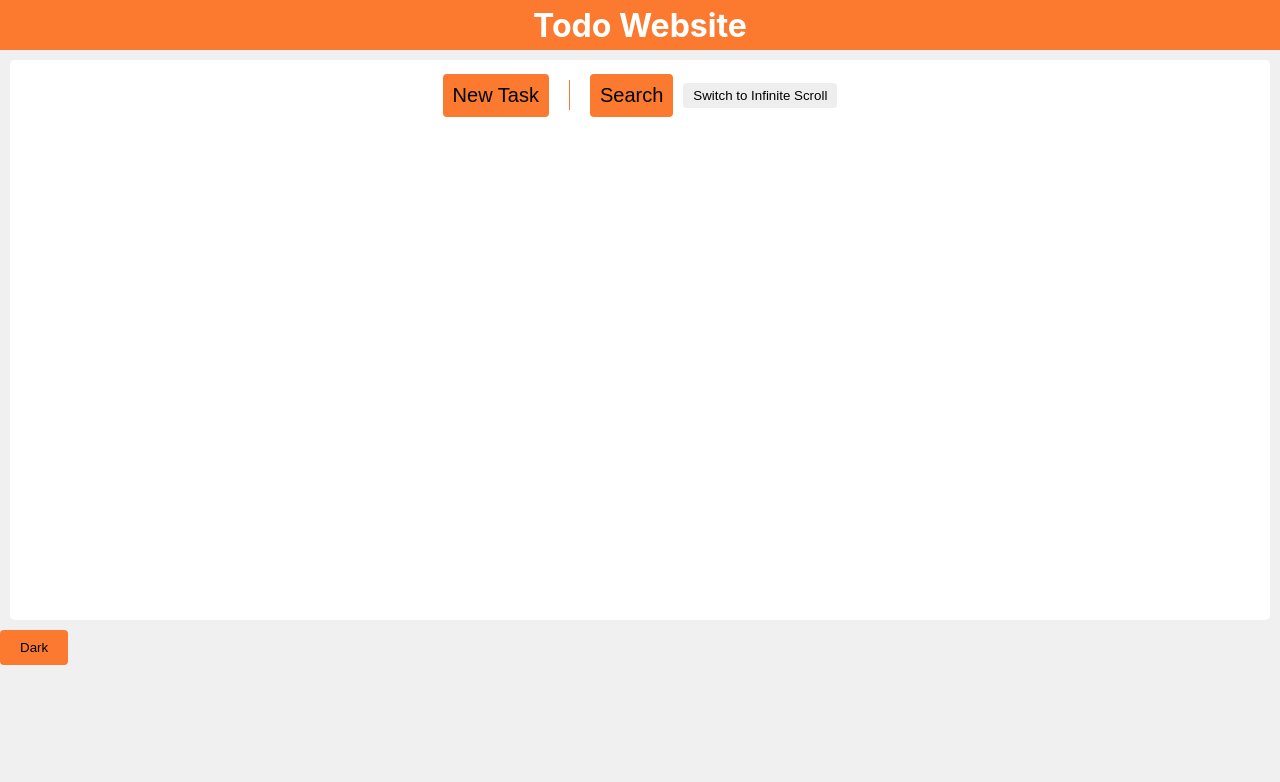
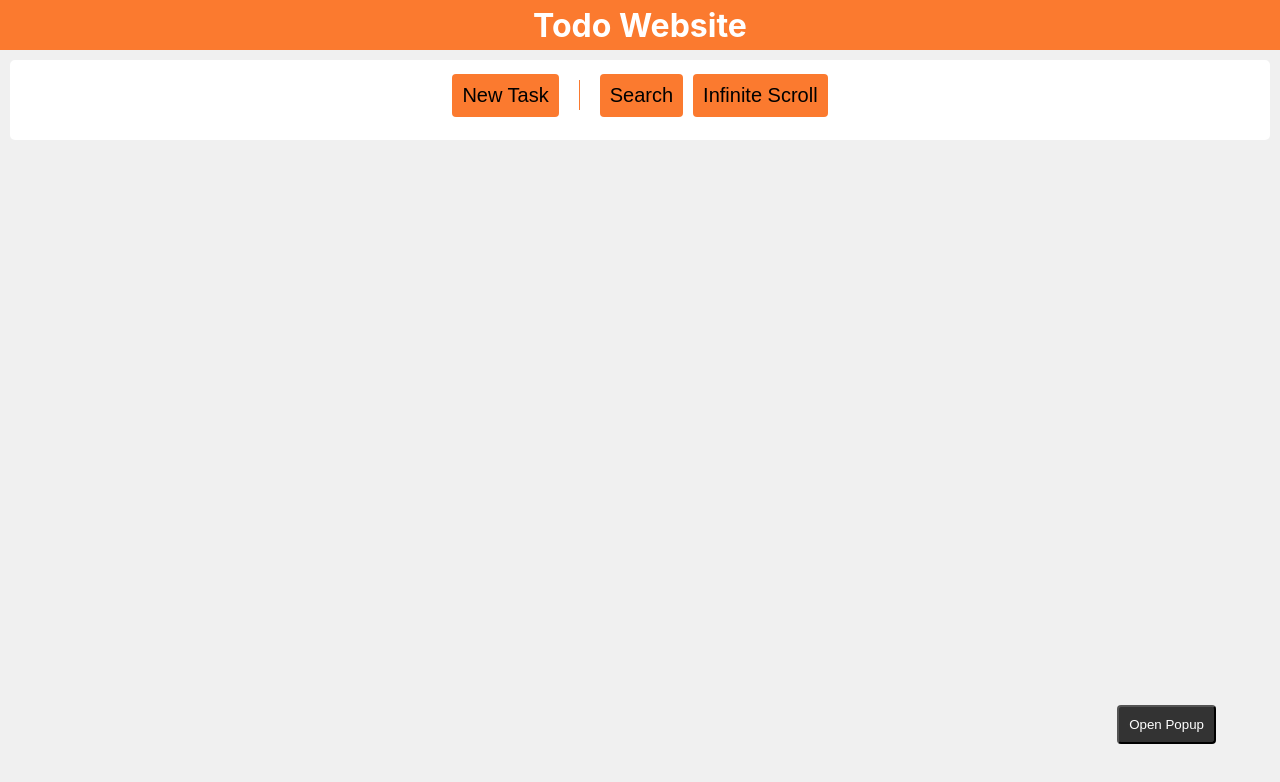
Before and after one commit to ReactApp-Fun/Todo_list-app, a React (Create React App) app: page / in a window 1280 px wide. Shown: the top 782 px of the page. Built offline with nearby package versions, Linux system fonts and the light colour scheme.

Commit message:
Last update before convert project to function component

```diff
--- a/src/App.js
+++ b/src/App.js
@@ -1,15 +1,38 @@
 import React from 'react';
 import TodoTable from './components/display_part/TodoTable';
 import ListFunction from './components/function_part/ListFunction';
+import CustomPopup from './components/display_part/CustomPopup';
+import './components/function_part/styles/function.css';
 
-const App = () => {
+class App extends React.Component {
+  constructor(props) {
+    super(props);
+    this.state = {
+      isPopupOpen: false,
+    };
+  }
+  render() {
     return (
       <div className="App">
         <TodoTable>
           <ListFunction />
         </TodoTable>
+        <button
+        onClick={() => this.setState({ isPopupOpen: true })}
+        className="popup"
+        >
+          Open Popup
+        </button>
+
+          {/* CustomPopup sử dụng portal */}
+          <CustomPopup
+            isOpen={this.state.isPopupOpen}
+            onClose={() => this.setState({ isPopupOpen: false })}
+          >
+          </CustomPopup>
       </div>
     );
   }
+}
 
 export default App;
--- a/src/components/display_part/CustomPopup.jsx
+++ b/src/components/display_part/CustomPopup.jsx
@@ -1,16 +1,41 @@
 import React from "react";
-import ReactDOM from 'react-dom'
-import '../function_part/styles/function.css'
-class CustomPopup extends React.Component{
-    render(){
-        if(!this.props.isOpen) return null
-        return ReactDOM.createPortal(
-            <div className="popup" onClick={this.props.onClick}>
+import ReactDOM from 'react-dom';
+import '../function_part/styles/function.css';
+import ThemeSwitcherFunction from '../function_part/SwitchThemeFunction';
 
-            </div>,
-            document.getElementById('popup-root')
-        )
+class CustomPopup extends React.Component {
+  constructor(props) {
+    super(props);
+    this.popupRoot = document.getElementById('popup-root');
+    this.el = document.createElement('div');
+  }
+
+  componentDidMount() {
+    if (this.popupRoot) {
+      this.popupRoot.appendChild(this.el);
     }
+  }
+
+  componentWillUnmount() {
+    if (this.popupRoot) {
+      this.popupRoot.removeChild(this.el);
+    }
+  }
+
+  render() {
+    if (!this.props.isOpen) return null;
+
+    return ReactDOM.createPortal(
+      <div className="popup-overlay" onClick={this.props.onClose}>
+        <div className="popup-content" onClick={(e) => e.stopPropagation()}>
+          <button className="popup-close" onClick={this.props.onClose}>×</button>
+          <ThemeSwitcherFunction />
+          {this.props.children}
+        </div>
+      </div>,
+      this.el
+    );
+  }
 }
 
-export default CustomPopup
+export default CustomPopup;
--- a/src/components/display_part/TodoTable.jsx
+++ b/src/components/display_part/TodoTable.jsx
@@ -1,7 +1,6 @@
 import React from 'react';
 import './styles/accessory.css'
 import ThemeContext from '../context/ThemeContext';
-import ThemeSwitcherFunction from '../function_part/SwitchThemeFunction';
 
 class TodoTable extends React.Component {
     constructor(props){
@@ -14,14 +13,14 @@ class TodoTable extends React.Component {
     render(){
         const { theme } = this.context;
         return(
-            <div className='bg-container' style={{ backgroundColor: theme === 'light' ? '#f0f0f0' : '#333',
-                                                   color: theme === 'light' ? '#000' : '#fff',
-                                                   transition: 'background-color 0.3s ease, color 0.3s ease' }}>
+            <div className='bg-container'
+                 style={{ backgroundColor: theme === 'light' ? '#f0f0f0' : '#333',
+                        color: theme === 'light' ? '#000' : '#fff',
+                        transition: 'background-color 0.3s ease, color 0.3s ease' }}>
                 <div className="title-block">
                     <h1 className="title">Todo Website</h1>
                 </div>
                 {this.props.children}
-                <ThemeSwitcherFunction />
             </div>
         )
     }
--- a/src/components/display_part/WithInfiniteScroll.jsx
+++ b/src/components/display_part/WithInfiniteScroll.jsx
@@ -1,5 +1,4 @@
 import React, { Component } from "react";
-import '../../components/function_part/styles/function.css';
 
 const withInfiniteScroll = (WrappedComponent) => {
   return class extends Component {
--- a/src/components/function_part/ListFunction.jsx
+++ b/src/components/function_part/ListFunction.jsx
@@ -7,6 +7,7 @@ import SearchFunction from '../function_part/SearchFunction';
 import ThemeContext from '../context/ThemeContext';
 import withPagination from '../display_part/WithPagination';
 import withInfiniteScroll from '../display_part/WithInfiniteScroll';
+import SwitchModeFunction from './SwitchModeFunction';
 const PaginatedInteractTask = withPagination(InteractTask);
 const InfiniteScrollInteractTask = withInfiniteScroll(InteractTask);
 
@@ -170,19 +171,12 @@ class ListFunction extends React.Component {
                             <SearchFunction
                                 onSearch={this.handleSearch}
                             />
+                            <SwitchModeFunction
+                                onClick={this.handleSwitchMode}
+                                defaultIsPagi={defaultIsPagi}
+                            />
                         </div>
-                        <button
-                            onClick={this.handleSwitchMode}
-                            style={{
-                                padding: '5px 10px',
-                                cursor: 'pointer',
-                                backgroundColor: theme === 'light' ? '#eee' : '#555',
-                                border: 'none',
-                                borderRadius: '4px'
-                            }}
-                        >
-                            {defaultIsPagi ? 'Switch to Infinite Scroll' : 'Switch to Pagination'}
-                        </button>
+
                     </div>
 
                     <div className='list-container'>
--- /dev/null
+++ b/src/components/function_part/SwitchModeFunction.jsx
@@ -0,0 +1,18 @@
+import React from "react";
+import {CoolButton} from '../context/ButtonStyle.jsx';
+
+class SwitchModeFunction extends React.Component {
+    render(){
+        return(
+            <div>
+                <CoolButton onClick={this.props.onClick} >
+                    {this.props.defaultIsPagi
+                    ? 'Infinite Scroll'
+                    : 'Pagination'}
+                </CoolButton>
+            </div>
+        )
+    }
+}
+
+export default SwitchModeFunction;
--- a/src/components/function_part/styles/function.css
+++ b/src/components/function_part/styles/function.css
@@ -19,7 +19,7 @@
 }
 .list{
     width: 100%;
-    height: 60vh;
+    height: 60%1;
     margin-top: 10px;
 }
 .infinite-scroll-container{
@@ -93,14 +93,45 @@
 }
 
 .popup{
+  cursor: pointer;
   position: fixed;
-  top: 50px;
-  left: 50px;
+  bottom: 7%;
+  right: 5%;
   background: #333;
   color: white;
   padding: 10px;
   border-radius: 4px;
   z-index: 1000;
+}
+.popup-overlay {
+  position: fixed;
+  top: 0;
+  left: 0;
+  right: 0;
+  bottom: 0;
+  background: rgba(0, 0, 0, 0.5);
+  display: flex;
+  justify-content: center;
+  align-items: center;
+  z-index: 1000;
+}
+
+.popup-content {
+  background: white;
+  padding: 20px;
+  border-radius: 8px;
+  min-width: 300px;
+  position: relative;
+}
+
+.popup-close {
+  position: absolute;
+  top: 10px;
+  right: 10px;
+  background: none;
+  border: none;
+  font-size: 20px;
+  cursor: pointer;
 }
 .task-group {
     display: flex;
```
Lines whose indentation alone changed are shown as unchanged.
